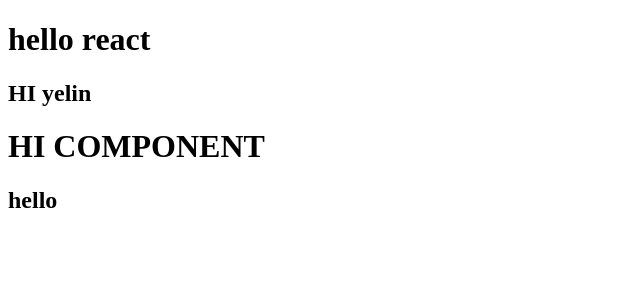
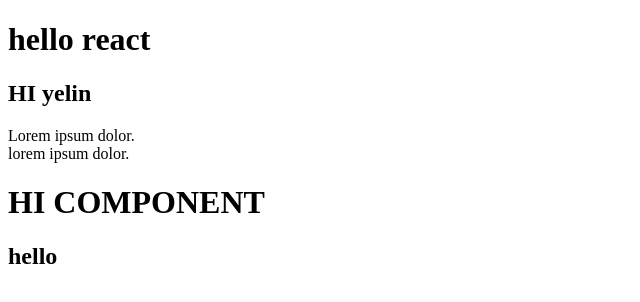
Before and after one commit to yel106/react20231031, a React (Create React App) app: page / in a window 1280 px wide. Shown: the top 302 px of the page, without its empty margins (0-640 px from the left). Built offline with nearby package versions, Linux system fonts and the light colour scheme.

Commit message:
jsx에서 종료태그 꼭 작성

```diff
--- a/src/App.js
+++ b/src/App.js
@@ -1,14 +1,17 @@
-
 function App() {
+  // jsx에서 태그 사용시 꼭 종료태그를 작성해야함
   return (
     <div>
       <h1>hello react</h1>
       <h2>HI yelin</h2>
+      <p>
+        Lorem ipsum dolor.
+        <br /> lorem ipsum dolor.
+      </p>
       <MyComp />
     </div>
   );
 }
-
 
 // built-in component는 소문자로 시작
 // component명은 꼭 대문자로 시작해야함
@@ -17,14 +20,12 @@ function MyComp() {
   // 꼭 하나의 root tag가 존재해야 함
   return (
     <>
-
+      {/* 주석 사용법 */}
       {/* fragment는 <></>  */}
       <h1>HI COMPONENT</h1>
       <h2>hello</h2>
     </>
-    )
+  );
 }
 
-
-
 export default App;
```
Lines whose indentation alone changed are shown as unchanged.
